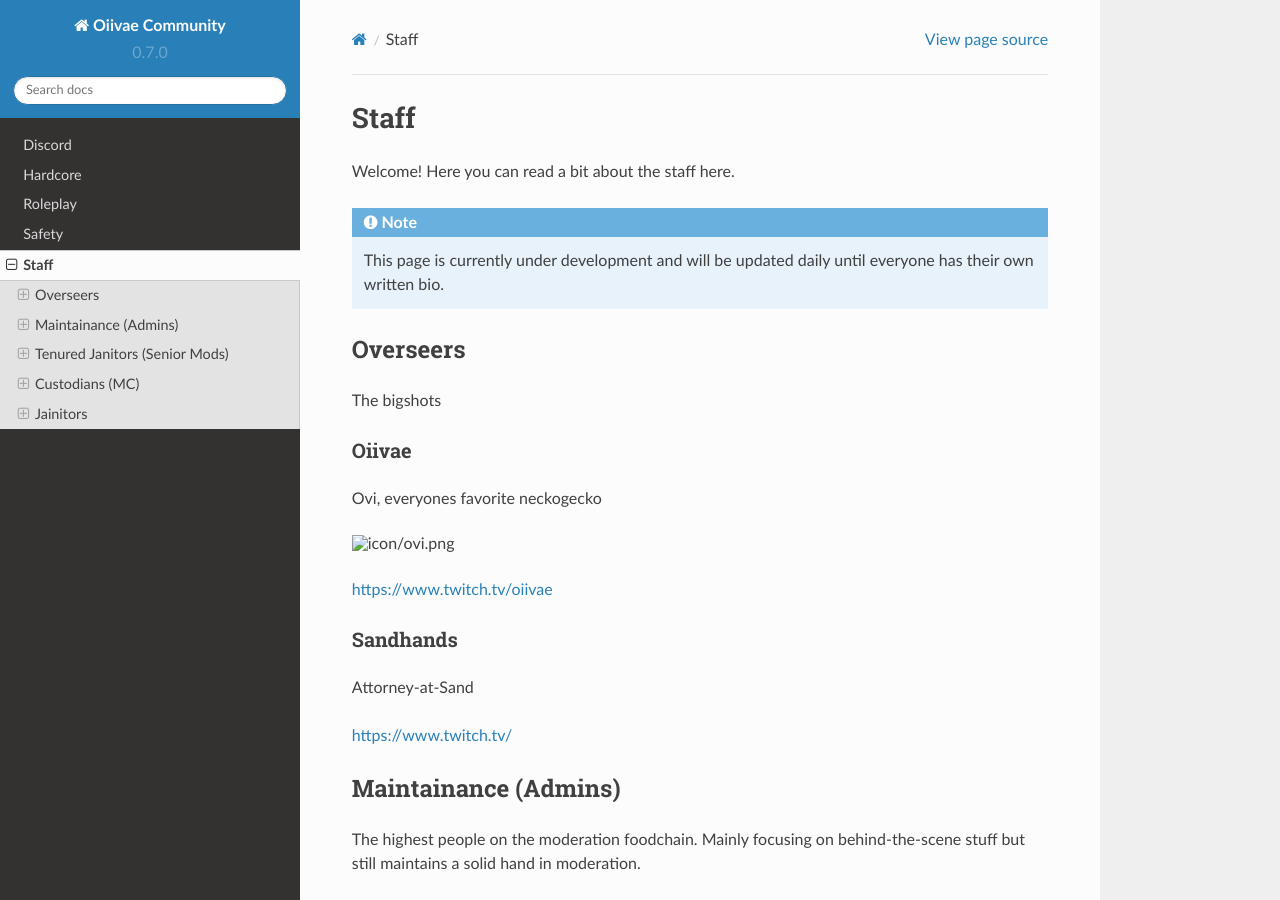
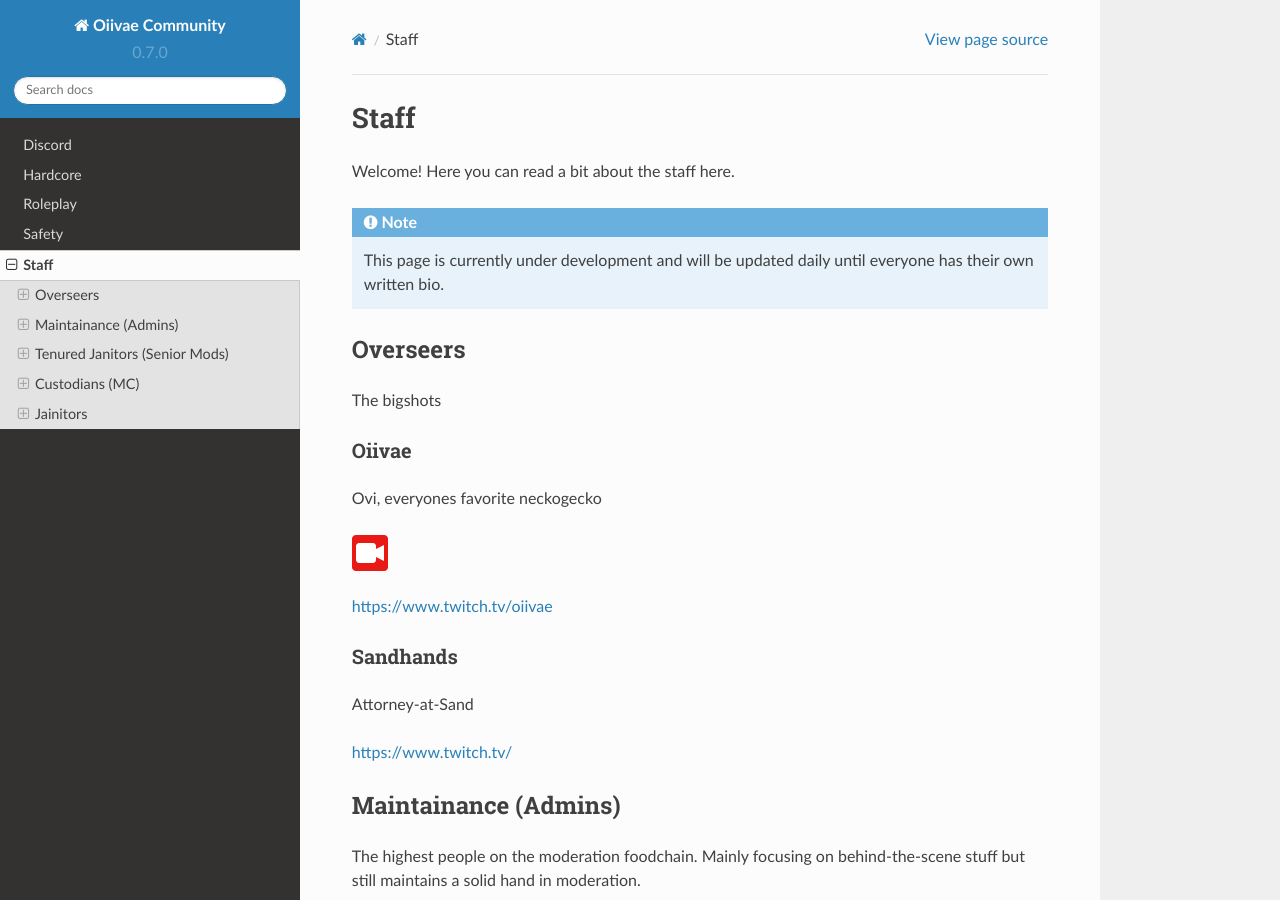
Before and after one commit to nerdyjohnny/ovidoc, a Sphinx documentation site: the page built from docs/source/staff.rst, in a window 1280 px wide and 900 px high. Built offline with Sphinx 7.4.7 and the Read the Docs theme 2.0.0, drawn with Linux system fonts in a browser that asks for light colours.

Commit message:
Update staff.rst

```diff
--- a/docs/source/staff.rst
+++ b/docs/source/staff.rst
@@ -12,7 +12,7 @@ Oiivae
 ''''''
 Ovi, everyones favorite neckogecko
 
-.. image:: icon/ovi.png
+.. image:: icons/ovi.png
 
 https://www.twitch.tv/oiivae
 
```
